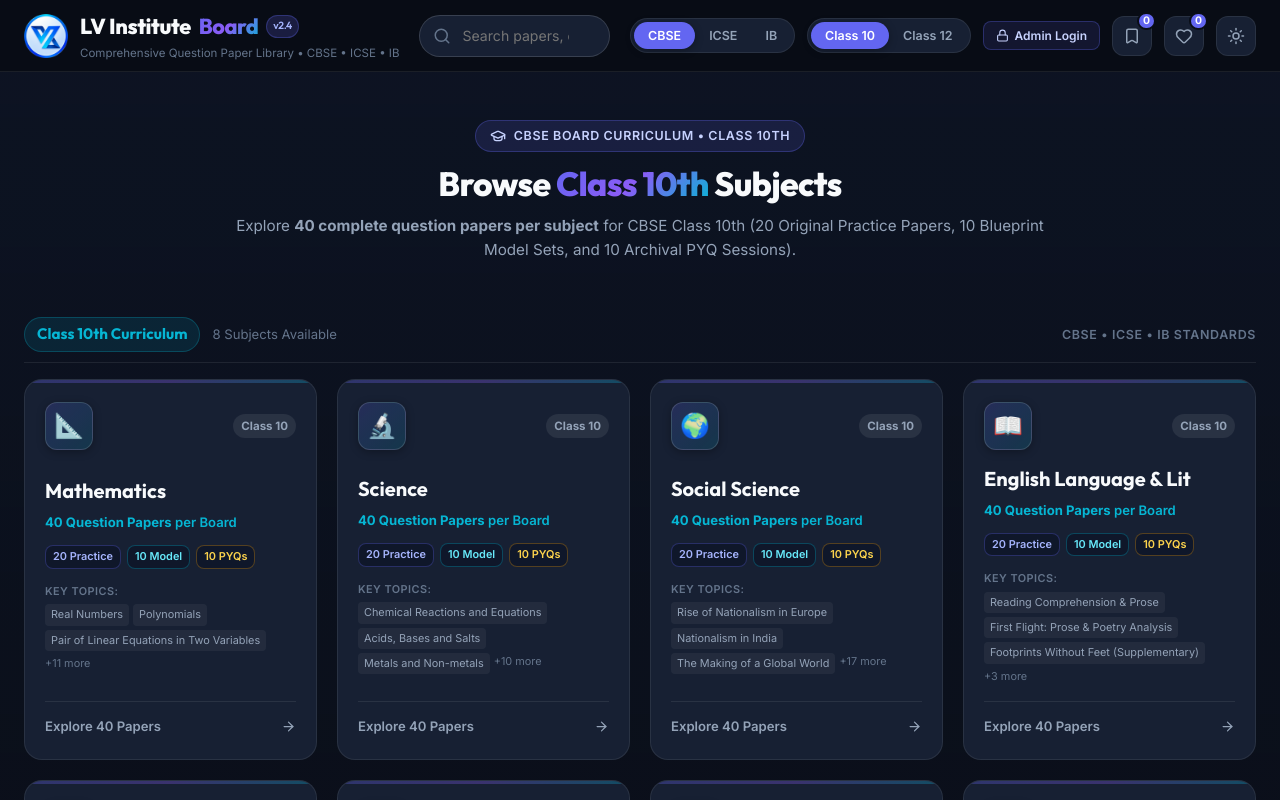
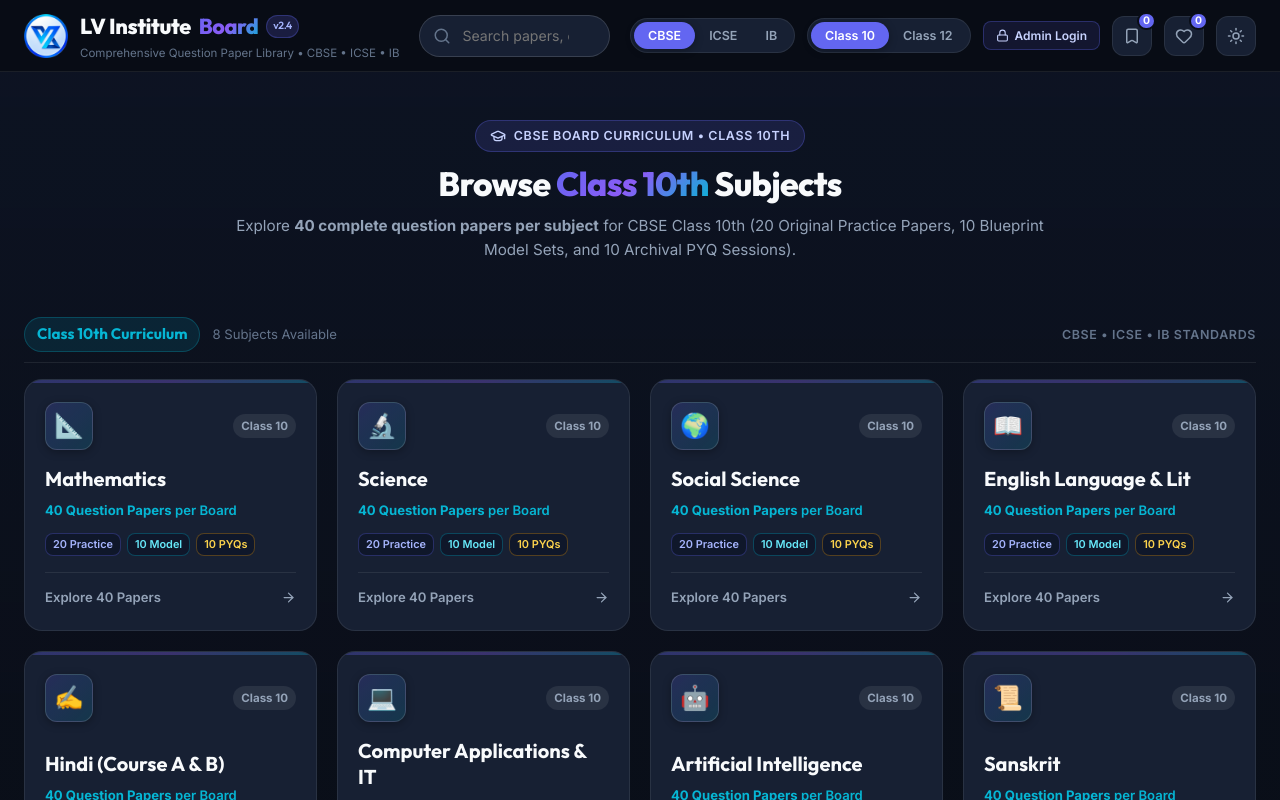
Before and after one commit to itsvk143/board, a React (Vite) app: page / in a window 1280 px wide. Shown: the top 800 px of the page. Built offline with nearby package versions, Linux system fonts and the light colour scheme.

Commit message:
fix(ui): remove key topics section from subject directory cards

```diff
--- a/src/components/SubjectDirectory.jsx
+++ b/src/components/SubjectDirectory.jsx
@@ -10,9 +10,7 @@ import {
   Check
 } from 'lucide-react';
 import {
-  SUBJECTS_BY_CLASS,
-  CHAPTERS_BY_SUBJECT,
-  getChaptersForSubject
+  SUBJECTS_BY_CLASS
 } from '../data/papersData';
 
 export default function SubjectDirectory({
@@ -84,7 +82,6 @@ export default function SubjectDirectory({
                 {subjects.map((subj) => {
                   const isSelected =
                     filters.classLevel === cls && filters.subjectId === subj.id;
-                  const chapters = getChaptersForSubject(cls, subj.id);
 
                   return (
                     <div
@@ -120,21 +117,6 @@ export default function SubjectDirectory({
                           <span className="tier-pill-mini model">10 Model</span>
                           <span className="tier-pill-mini pyq">10 PYQs</span>
                         </div>
-
-                        {/* Chapters Preview */}
-                        <div className="subj-chapters-preview">
-                          <span className="ch-label">Key Topics:</span>
-                          <div className="ch-pills-row">
-                            {chapters.slice(0, 3).map((ch, idx) => (
-                              <span key={idx} className="ch-pill-item">
-                                {ch}
-                              </span>
-                            ))}
-                            {chapters.length > 3 && (
-                              <span className="ch-more">+{chapters.length - 3} more</span>
-                            )}
-                          </div>
-                        </div>
                       </div>
 
                       {/* Card Footer Button */}
```
